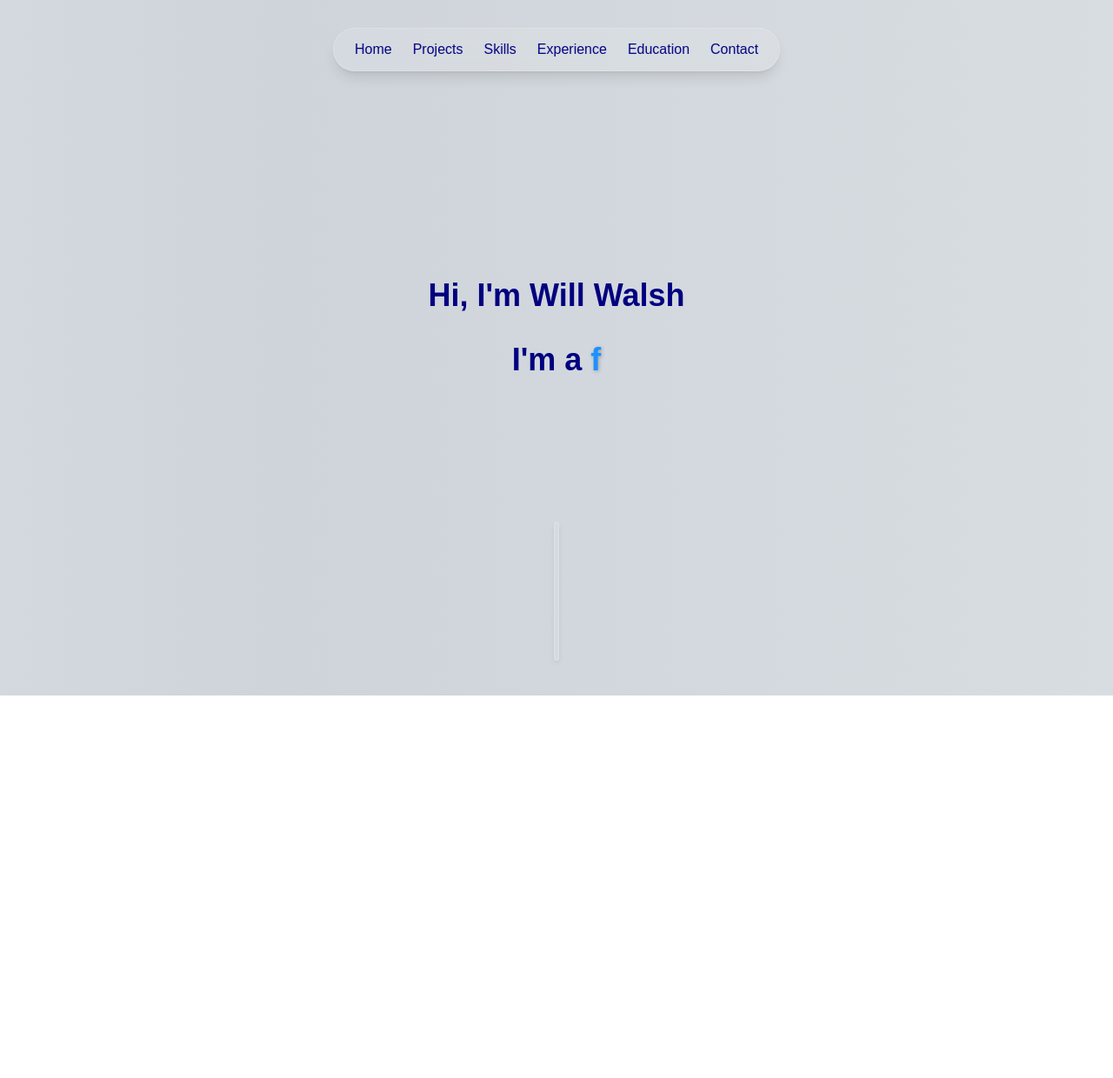
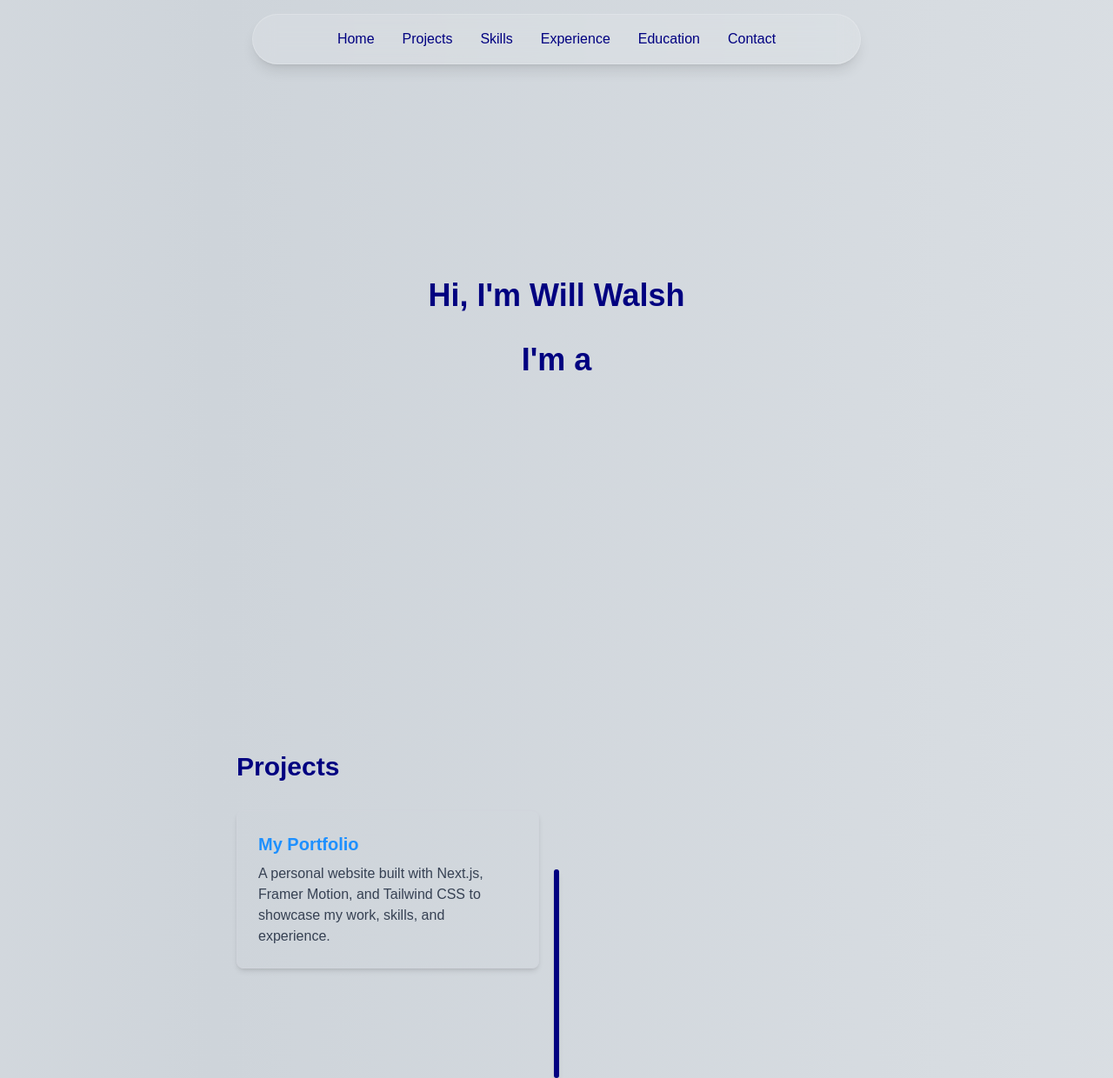
Before and after one commit to williamcwalsh/Portfolio_2025, a Next.js app: page / in a window 1280 px wide. Shown: the whole page at 87% size. Before the commit the page ends 800 px from the top, so only its background shows below. Built offline with nearby package versions, Linux system fonts and the light colour scheme.

Commit message:
projects section

```diff
--- a/src/app/components/Navbar.tsx
+++ b/src/app/components/Navbar.tsx
@@ -5,17 +5,23 @@ export default function Navbar() {
     const navItems = ["Home", "Projects", "Skills", "Experience", "Education", "Contact"]
 
     return (
-        <nav className="fixed top-4 text-[#000080] left-1/2 -translate-x-1/2 z-50 backdrop-blur-md bg-gray-200/30 border border-white/20 shadow-lg rounded-full px-6 py-3 flex gap-6 items-center text-sm md:text-base"
+        <nav
+            className="w-full flex flex-wrap justify-center items-center
+  gap-x-8 gap-y-3 px-8 py-4 rounded-full
+  backdrop-blur-md bg-gray-200/30 border border-white/20 shadow-lg
+  text-base font-semibold text-[#000080]"
         >
+
             {navItems.map((item) => (
                 <Link
                     key={item}
                     href={`#${item.toLowerCase()}`}
-                    className="hover:text-[#007bff] hover:drop-shadow-[2px_2px_4px_rgba(0,0,0,0.35)] hover:scale-105 transition-all duration-200 font-medium"
+                    className="whitespace-nowrap font-medium hover:text-[#007bff] hover:drop-shadow-[2px_2px_4px_rgba(0,0,0,0.35)] hover:scale-105 transition-all duration-200"
                 >
                     {item}
                 </Link>
             ))}
         </nav>
+
     )
 }
--- a/src/app/page.tsx
+++ b/src/app/page.tsx
@@ -19,6 +19,7 @@ export default function Home() {
   >("name");
   const [done, setDone] = useState(false);
   const [showNavbar, setShowNavbar] = useState(false);
+  const [hasSlid, setHasSlid] = useState(false);
 
   useEffect(() => {
     if (phase !== "name") return;
@@ -94,10 +95,10 @@ export default function Home() {
   }, [text, isDeleting, index, phase, done]);
 
   return (
-    <main className="min-h-screen flex flex-col items-center justify-center">
+    <>
+      <main className="min-h-screen flex flex-col items-center justify-center px-4 text-center w-full max-w-screen-md mx-auto">
         <div
-        className={`flex flex-col items-center transition-all duration-500 ${phase !== "name" ? "gap-1" : "gap-0"
-          }`}
+          className={`flex flex-col items-center transition-all duration-500 ${phase !== "name" ? "gap-1" : "gap-0"}`}
         >
           <motion.h1
             className="text-4xl font-extrabold text-[#000080]"
@@ -108,21 +109,21 @@ export default function Home() {
                   phase === "prefix" ||
                   phase === "looping" ||
                   phase === "final"
-                ? -30 // 48px = 3rem = Tailwind -translate-y-12
+                  ? -30
                   : 0,
             }}
             transition={{ duration: 0.5, ease: "easeInOut" }}
             onAnimationComplete={() => {
               if (phase === "slide") {
                 setPhase("prefix");
+                setHasSlid(true); // ✅ mark when the first line finishes animating
               }
             }}
           >
             {nameText}
           </motion.h1>
 
-        {/* Reserve space early with transparent h2 */}
-        <div className="min-h-[3.5rem] w-full text-center">
+          <div className="min-h-[3.5rem]">
             {(phase !== "name" || prefixText.length > 0) && (
               <motion.h2
                 className="inline-block text-4xl font-extrabold text-[#000080]"
@@ -138,17 +139,45 @@ export default function Home() {
             )}
           </div>
         </div>
+
         <motion.div
           initial={{ y: -60, opacity: 0 }}
           animate={showNavbar ? { y: 0, opacity: 1 } : { y: -60, opacity: 0 }}
           transition={{ duration: 0.8, ease: [0.25, 0.1, 0.25, 1] }}
-        className="fixed top-4 left-1/2 -translate-x-1/2 z-50"
+          className="fixed top-4 left-1/2 -translate-x-1/2 z-50 w-[90vw] max-w-[700px]"
         >
           <Navbar />
         </motion.div>
-      <div className="absolute left-1/2 top-[600px] -translate-x-1/2 w-1.5 h-40 rounded-full bg-white/10 backdrop-blur-md border border-white/20 shadow-md pointer-events-none" />
 
+        {hasSlid && (
+          <motion.div
+            initial={{ opacity: 1, y: 400 }}
+            animate={{ opacity: 1, y: 0 }}
+            transition={{ duration: 0.8, ease: "easeOut" }}
+            className="absolute left-1/2 -translate-x-1/2 w-1.5 h-60 rounded-full
+              bg-[#000080] shadow-md pointer-events-none"
+            style={{ top: '1000px' }}
+          />
+        )}
+      </main>
 
-    </main>
+      {/* ✅ Always-rendered Projects Section in separate container */}
+      <div className="w-full max-w-screen-md mx-auto px-4 mt-[0px]" id="projects">
+        <section className="text-left py-16">
+          <h2 className="text-3xl font-bold text-[#000080] mb-8">Projects</h2>
+          <div className="grid grid-cols-1 sm:grid-cols-2 gap-10">
+            <div className="border border-gray-300 p-6 rounded-lg shadow-md hover:shadow-lg transition">
+              <h3 className="text-xl font-semibold text-[#1E90FF] mb-2">
+                My Portfolio
+              </h3>
+              <p className="text-gray-700">
+                A personal website built with Next.js, Framer Motion, and Tailwind CSS to showcase my work, skills, and experience.
+              </p>
+            </div>
+          </div>
+        </section>
+      </div>
+    </>
   );
+
 }
```
Lines whose indentation alone changed are shown as unchanged.
